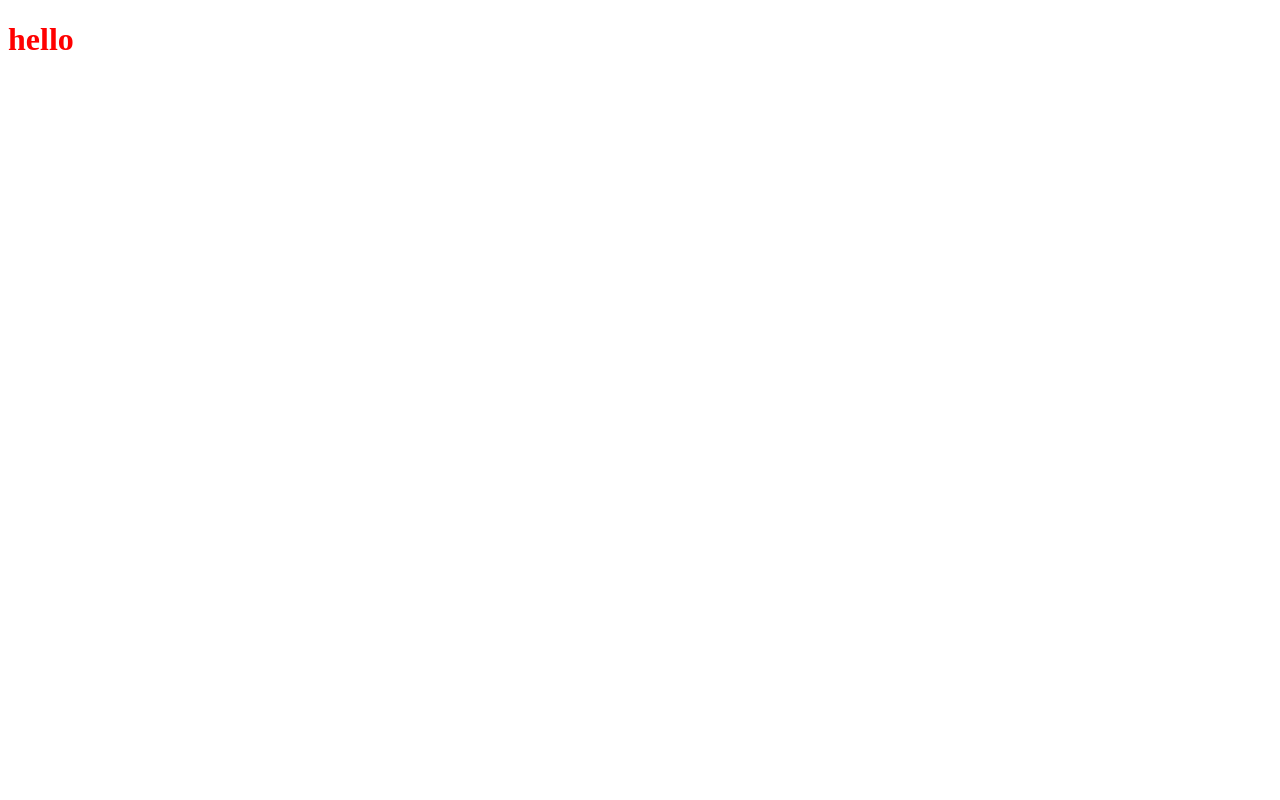
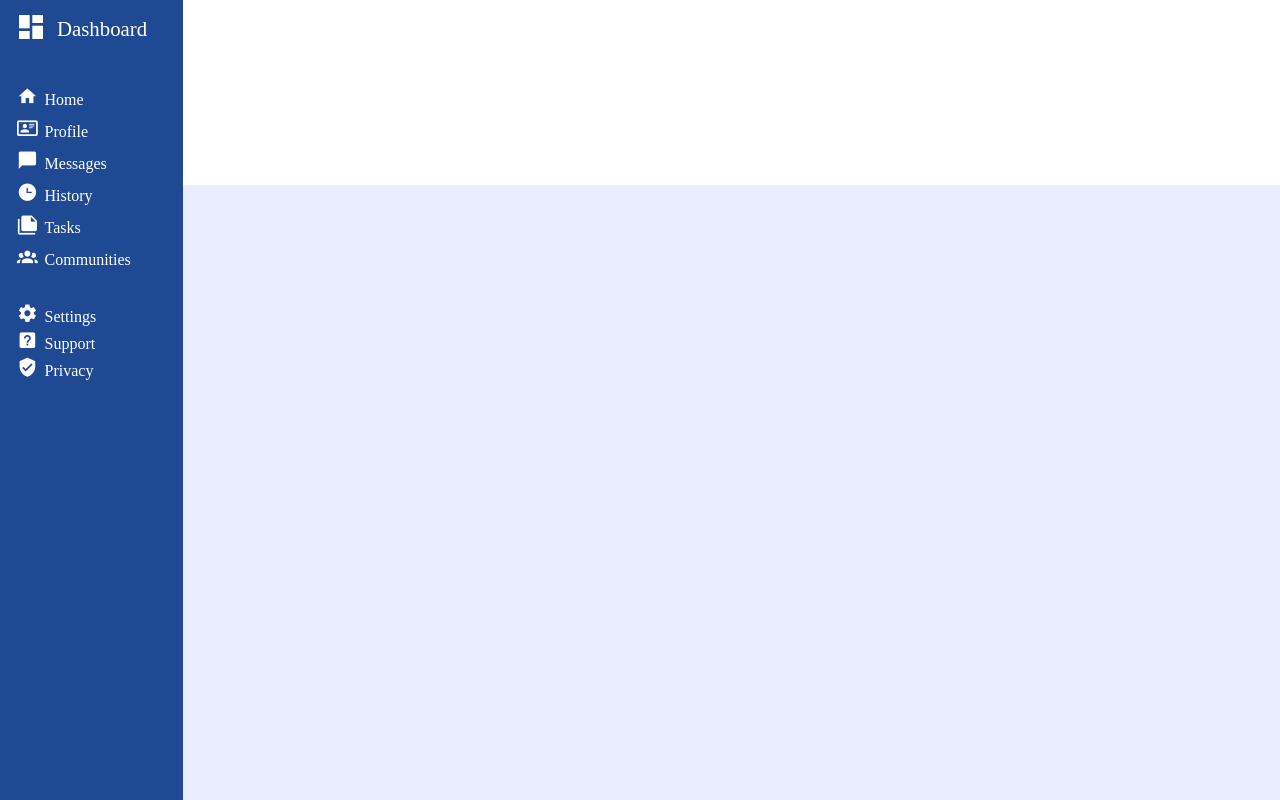
Before and after one commit to CrystalKSTW/Admin-Dashboard, a plain HTML site: page index.html in a window 1280 px wide. Drawn offline with Linux system fonts and the light colour scheme.

Commit message:
Side Bar (Nav) is finished

```diff
--- a/index.html
+++ b/index.html
@@ -4,10 +4,91 @@
     <meta charset="UTF-8">
     <meta http-equiv="X-UA-Compatible" content="IE=edge">
     <meta name="viewport" content="width=device-width, initial-scale=1.0">
+
+
     <link rel="stylesheet" href="styles.css">
-    <title>Document</title>
+    <link rel="stylesheet" href="https://cdn.jsdelivr.net/npm/@mdi/font@6.9.96/css/materialdesignicons.min.css">
+    <title>Admin Dashboard</title>
 </head>
 <body>
-    <h1>hello</h1>
+    <!-- Sidebar-->
+    <nav>
+        <div class="nav-grid">
+            <div class="nav-grid-head">
+                <div class="nav-grid-logo">
+                    <span class="mdi mdi-view-dashboard navlogo"></span>
+                </div>
+                <div class="nav-grid-title">
+                    <p>Dashboard</p>
+                </div>
+            </div>
+            <div class="nav-grid-top">
+                <div class="nav-grid-box-logo">
+                    <span class="mdi mdi-home nav-sublogo"></span>
+                </div>
+                <div class="nav-grid-box">
+                    <a href="#">Home</a>
+                </div>
+                <div class="nav-grid-box-logo">
+                    <span class="mdi mdi-card-account-details-outline nav-sublogo" class="testing"></span>
+                </div>
+                <div class="nav-grid-box">
+                    <a href="#">Profile</a>
+                </div>
+                <div class="nav-grid-box-logo">
+                    <span class="mdi mdi-message flipped nav-sublogo"></span>
+                </div>
+                <div class="nav-grid-box">
+                    <a href="#">Messages</a>
+                </div>
+                <div class="nav-grid-box-logo">
+                    <span class="mdi mdi-clock-time-three nav-sublogo"></span>
+                </div>
+                <div class="nav-grid-box">
+                    <a href="#">History</a>
+                </div>
+                <div class="nav-grid-box-logo">
+                    <span class="mdi mdi-note-multiple nav-sublogo"></span>
+                </div>
+                <div class="nav-grid-box">
+                    <a href="#">Tasks</a>
+                </div>
+                <div class="nav-grid-box-logo">
+                    <span class="mdi mdi-account-group nav-sublogo"></span>
+                </div>
+                <div class="nav-grid-box">
+                    <a href="#">Communities</a>
+                </div>
+            </div>
+            <div class="nav-grid-bottom">
+                <div class="nav-grid-box-logo">
+                    <span class="mdi mdi-cog nav-sublogo"></span>
+                </div>
+                <div class="nav-grid-box">
+                    <a href="#">Settings</a>
+                </div>
+                <div class="nav-grid-box-logo">
+                    <span class="mdi mdi-help-box nav-sublogo"></span>
+                </div>
+                <div class="nav-grid-box">
+                    <a href="#">Support</a>
+                </div>
+                <div class="nav-grid-box-logo">
+                    <span class="mdi mdi-shield-check nav-sublogo"></span>
+                </div>
+                <div class="nav-grid-box">
+                    <a href="#">Privacy</a>
+                </div>
+            </div>
+        </div>
+    </nav>
+    <!-- Header-->
+    <header>
+
+    </header>
+    <!-- Main Content-->
+    <main>
+
+    </main>
 </body>
 </html>
--- a/styles.css
+++ b/styles.css
@@ -1,3 +1,98 @@
-h1 {
-    color: red;
+* {
+    margin: 0;
+    padding: 0;
 }
+
+body {
+    display: grid;
+    grid-template-rows: 1.5fr 5fr;
+    grid-template-columns: 1fr 6fr;
+    height: 100vh;
+}
+
+nav {
+    grid-column: 1 / 2;
+    grid-row: span 5;
+    padding-top: 10px;
+    color: white;
+    background-color: #204994;
+    padding-left: 10px;
+}
+
+a {
+    color: white;
+    text-decoration: none;
+
+}
+
+a:hover {
+    color: rgb(200, 208, 233);
+}
+
+.navlogo {
+    font-size: 2rem;
+    margin-right: 10px;
+    padding-left: 5px;
+}
+
+.nav-grid {
+    display: grid;
+    grid-template-columns: 1fr;
+    grid-template-rows: 1fr 6fr 3fr;
+}
+
+.nav-grid-head {
+    display: grid;
+    grid-template-columns: 1fr 4fr;
+    grid-template-rows: auto;
+    align-items: center;
+}
+
+.nav-grid-title {
+    font-size: 1.3rem;
+    align-items: center;
+    margin-right: 20px;
+}
+
+.nav-grid-top {
+    display: grid;
+    grid-column: 1 / 2;
+    grid-row: 2 / 3;
+    grid-template-columns: 1fr 4fr;
+    grid-template-rows: auto;
+    align-items: end;
+    margin-top: 30px;
+}
+
+.nav-grid-bottom {
+    display: grid;
+    grid-column: 1 / 2;
+    grid-row: 3 / 4;
+    grid-template-columns: 1fr 4fr;
+    grid-template-rows: auto;
+    align-items: end;
+    margin-top: 30px;
+
+}
+
+.nav-grid-box-logo {
+    text-align: center;
+    font-size: 1.3rem;
+}
+
+.nav-grid-box {
+    font-size: 1rem;
+}
+
+
+
+header {
+    grid-column: 2;
+    grid-row: 1 / 2;
+}
+
+main {
+    grid-column: 2 ;
+    grid-row: 2;
+    background-color: rgb(233, 238, 255);;
+}
```
